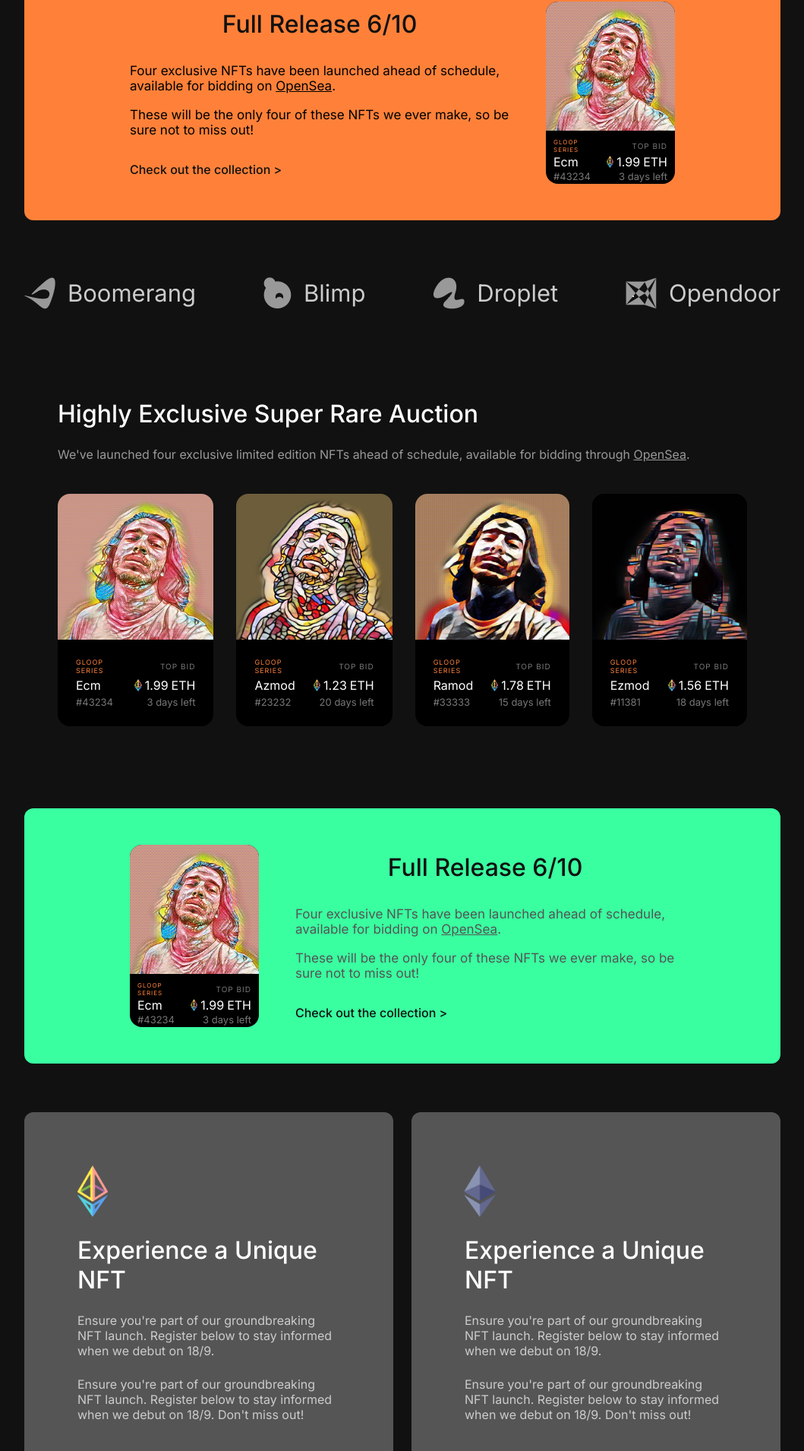
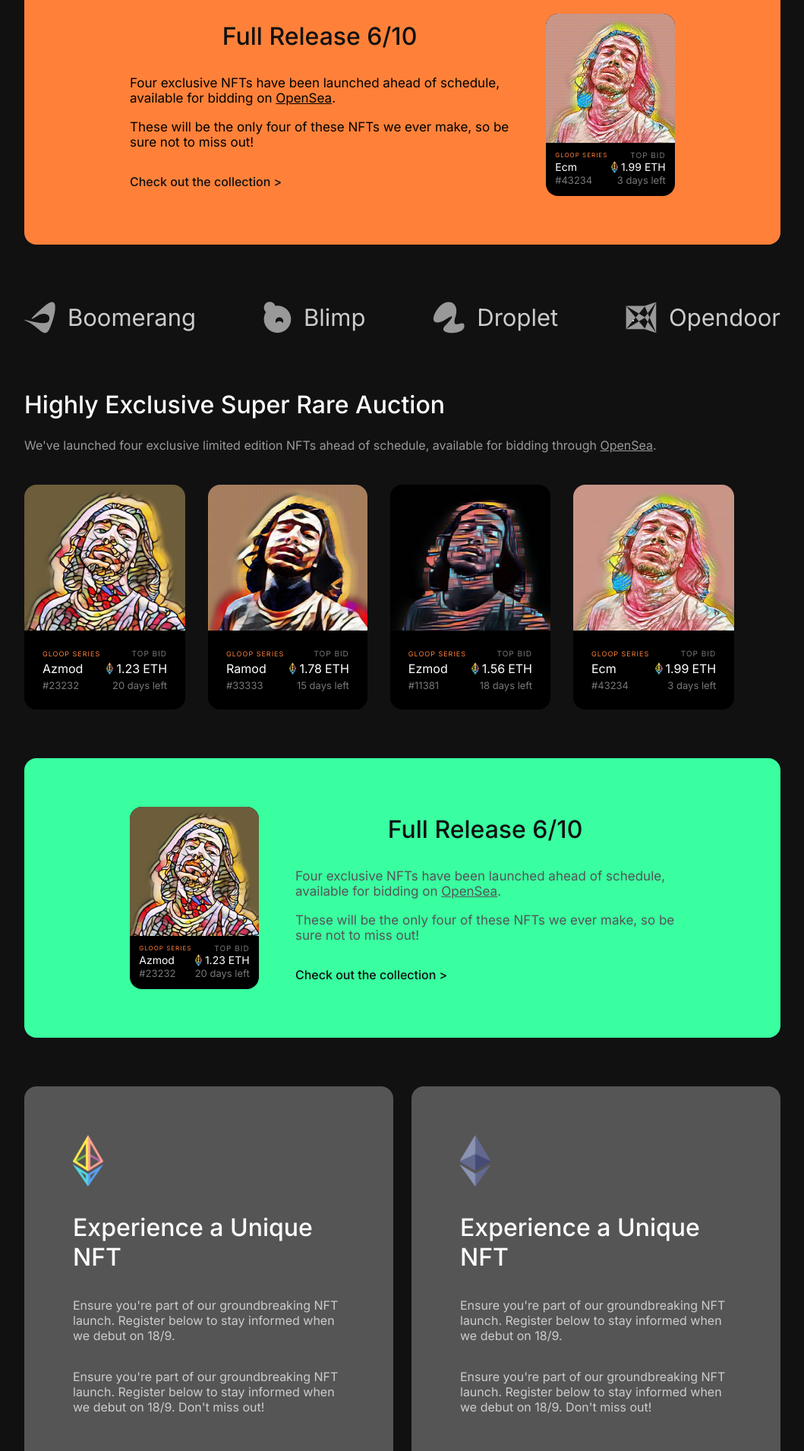
Before and after one commit to maynards95/nft-react-landing-page, a React (Vite) app: page / in a window 1280 px wide. Shown: the part 759-2669 px from the top of the page at 76% size, without its empty margins (110-1169 px from the left). Built offline with nearby package versions, Linux system fonts and the light colour scheme.

Commit message:
Phase 1 Completed, all divs are lined up and have proper padding/spacing.

```diff
--- a/src/App.jsx
+++ b/src/App.jsx
@@ -19,7 +19,7 @@ function App() {
       <div className="page-container">
         <Hero heroImage={Nft19941} />
         <NftCardWithText
-          nftData={nfts[0]}
+          nftData={nfts[3]}
           title="Full Release 6/10"
           descriptionTop={
             <>
--- a/src/components/Footer/style.css
+++ b/src/components/Footer/style.css
@@ -3,7 +3,7 @@
   justify-content: space-between;
   flex-direction: column;
   border-top: 2px solid var(--color-dark-4);
-  padding: 64px 44px;
+  padding: 44px;
 }
 
 .footer-nftlanding {
@@ -17,7 +17,6 @@
   display: flex;
   flex-direction: column;
   justify-content: space-between;
-  padding-bottom: 44px;
 }
 
 .footer-logo {
@@ -26,14 +25,14 @@
 
 .footer-logo-row {
   display: flex;
-  gap: 10px;
+  gap: 14px;
   width: 20px;
 }
 .footer-links {
   padding: 36px 0px;
   display: grid;
-  grid-template-columns: 1fr 1fr;
-  gap: 50px;
+  grid-template-columns: 0.5fr 1fr;
+  gap: 20px;
 }
 
 .footer-bottom {
@@ -64,14 +63,16 @@
 @media (min-width: 576px) {
   .footer {
     padding: 64px 0px;
+    padding-top: 128px;
   }
   .footer-top {
     flex-direction: row;
   }
   .footer-links {
-    padding: 0px 26px;
+    padding: 0px 34px;
     display: flex;
     flex-direction: row;
+    gap: 60px;
   }
   .footer-top {
     padding-bottom: 80px;
--- a/src/components/Header/style.css
+++ b/src/components/Header/style.css
@@ -5,7 +5,7 @@
   padding: 16px 8px;
   position: fixed;
   background-color: var(--color-dark-2);
-  width: calc(100% - 44px);
+  width: calc(100% - 88px);
   z-index: 10;
   padding: 0px 44px;
 }
--- a/src/components/Hero/style.css
+++ b/src/components/Hero/style.css
@@ -64,6 +64,7 @@
 
 .hero:nth-of-type(2) {
   border-top: 2px solid var(--color-dark-4);
+  padding: 44px;
 }
 
 .p {
@@ -73,6 +74,8 @@
 @media (min-width: 576px) {
   .hero_right-image {
     width: 280px;
+    position: relative;
+    top: -20px;
   }
   .hero_right-image-wrapper {
     position: relative;
@@ -84,6 +87,9 @@
     width: 188px;
     height: 75px;
     border-radius: 100px;
+  }
+  .hero:nth-of-type(2) {
+    padding: 64px 0px;
   }
   .hero_right-image-shadow-pink {
     box-shadow: 0 0 120px 120px var(--color-pink);
--- a/src/components/LogoWithText/style.css
+++ b/src/components/LogoWithText/style.css
@@ -1,7 +1,7 @@
 .logo-with-text {
   display: flex;
   flex-direction: column;
-  padding: 70px;
+  padding: 44px;
   gap: 24px;
   border-bottom: px solid var(--color-dark-4);
 }
@@ -20,7 +20,9 @@
 
 @media (min-width: 576px) {
   .logo-with-text {
-    border-radius: 12px;
+    border-radius: 16px;
+    gap: 34px;
     background-color: var(--color-dark-4);
+    padding: 64px;
   }
 }
--- a/src/components/NftCardList/index.jsx
+++ b/src/components/NftCardList/index.jsx
@@ -7,13 +7,6 @@ import Nft43234 from '@/assets/nft-43234.jpg'
 import LinkToOpenSea from '../LinkToOpenSea'
 
 export const nfts = [
-  {
-    image: Nft43234,
-    name: 'Ecm',
-    price: 1.99,
-    daysLeft: 3,
-    number: 43234,
-  },
   {
     image: Nft23232,
     name: 'Azmod',
@@ -34,6 +27,13 @@ export const nfts = [
     price: 1.56,
     daysLeft: 18,
     number: 11381,
+  },
+  {
+    image: Nft43234,
+    name: 'Ecm',
+    price: 1.99,
+    daysLeft: 3,
+    number: 43234,
   },
 ]
 
--- a/src/components/NftCardList/style.css
+++ b/src/components/NftCardList/style.css
@@ -24,4 +24,7 @@
   .nft-card-list {
     flex-direction: row;
   }
+  .nft-card-list-wrapper {
+    padding: 0px;
+  }
 }
--- a/src/components/NftCardWithText/style.css
+++ b/src/components/NftCardWithText/style.css
@@ -6,12 +6,13 @@
   align-items: center;
   gap: 24px;
   color: var(--color-dark-2);
-  padding: 24px;
+  padding: 44px;
   justify-content: center;
 }
 
 .nft-card-with-text.orange {
   background-color: var(--color-orange);
+  padding-top: 64px;
 }
 
 .nft-card-with-text.green {
@@ -26,6 +27,7 @@
 .nft-card-with-text .nft-card_details {
   gap: 1px;
   padding: 10px;
+  font-size: 14px;
 }
 
 .nft-card-with-text .nft-card_details-series {
@@ -41,7 +43,6 @@
   flex-direction: column;
   justify-content: center;
   gap: 20px;
-  max-width: 360px;
 }
 .nft-card-with-text_title {
   justify-content: center;
@@ -62,8 +63,8 @@
   .nft-card-with-text {
     flex-direction: row;
     gap: 48px;
-    padding: 48px;
-    border-radius: 12px;
+    padding: 64px 48px;
+    border-radius: 16px;
   }
   .nft-card-with-text_text {
     max-width: 500px;
```
